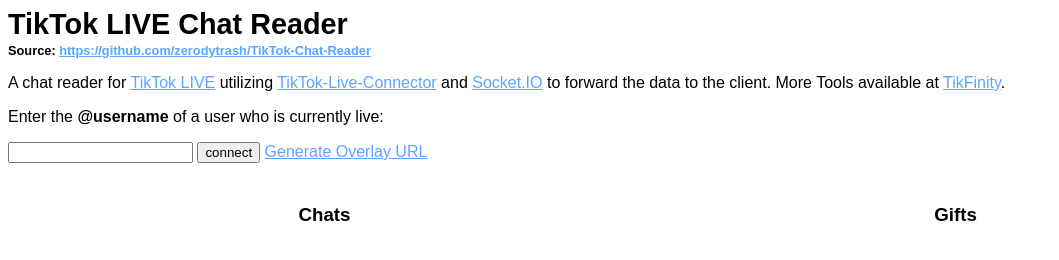
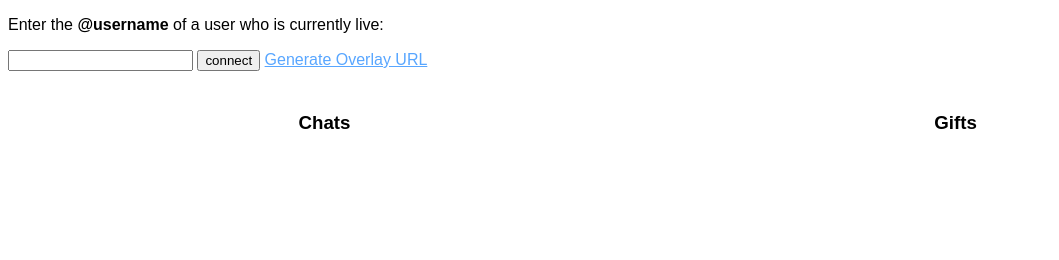
Before and after one commit to zerodytrash/TikTok-Chat-Reader, a website: page public/index.html in a window 1280 px wide. Shown: the whole page, without its empty margins (0-1059 px from the left). Drawn offline with nearby package versions, Linux system fonts and the light colour scheme; no server answers.

Commit message:
Update index.html

```diff
--- a/public/index.html
+++ b/public/index.html
@@ -31,15 +31,6 @@
     </script>
 </head>
 <body>
-    <div class="head">
-        <h1>TikTok LIVE Chat Reader</h1>
-        <span class="subTitle">Source: <a href="https://github.com/zerodytrash/TikTok-Chat-Reader">https://github.com/zerodytrash/TikTok-Chat-Reader</a></span>
-    </div>
-
-    <div>
-        A chat reader for <a href="https://www.tiktok.com/live">TikTok LIVE</a> utilizing <a href="https://github.com/zerodytrash/TikTok-Live-Connector">TikTok-Live-Connector</a> and <a href="https://socket.io/">Socket.IO</a> to forward the data to the client. More Tools available at <a href="https://tikfinity.zerody.one/" target="_blank">TikFinity</a>.
-    </div>
-
     <div class="inputFields">
         <p>Enter the <b>@username</b> of a user who is currently live:</p>
         <input type="text" id="uniqueIdInput">
```
